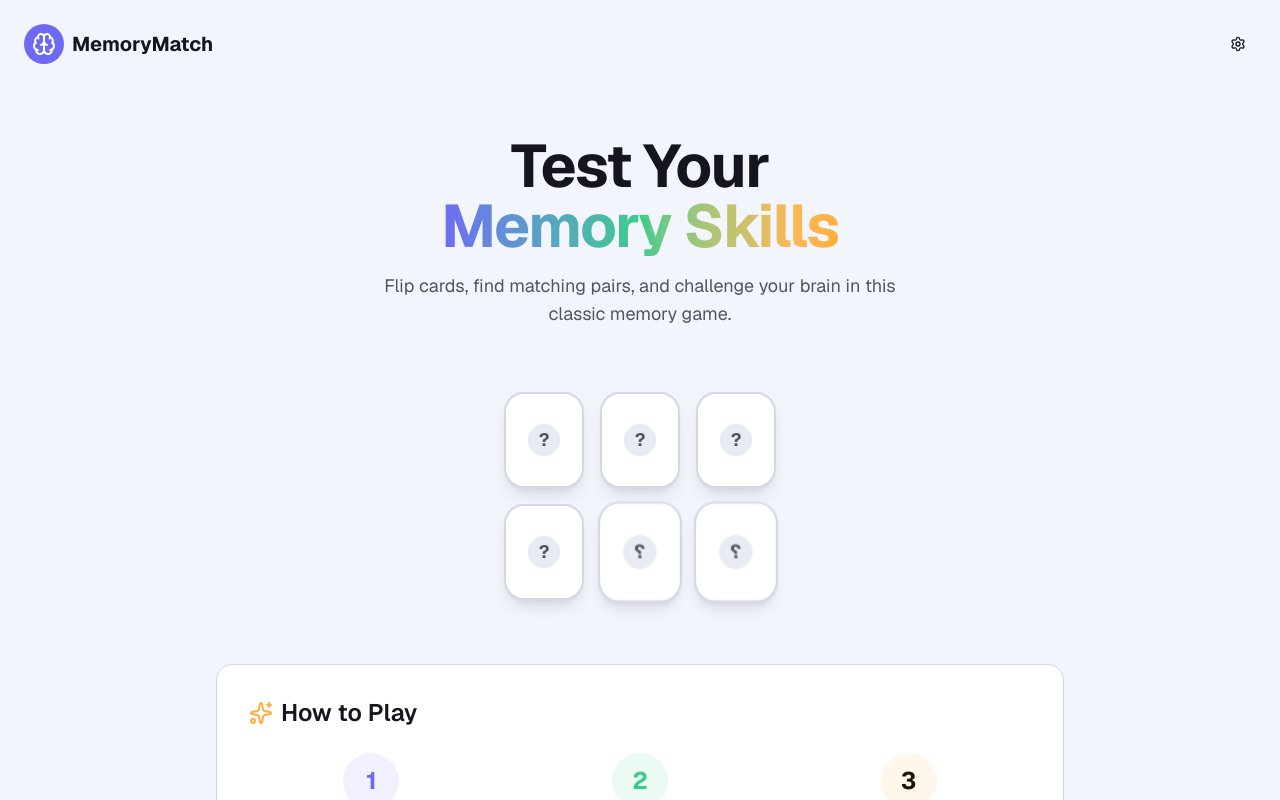
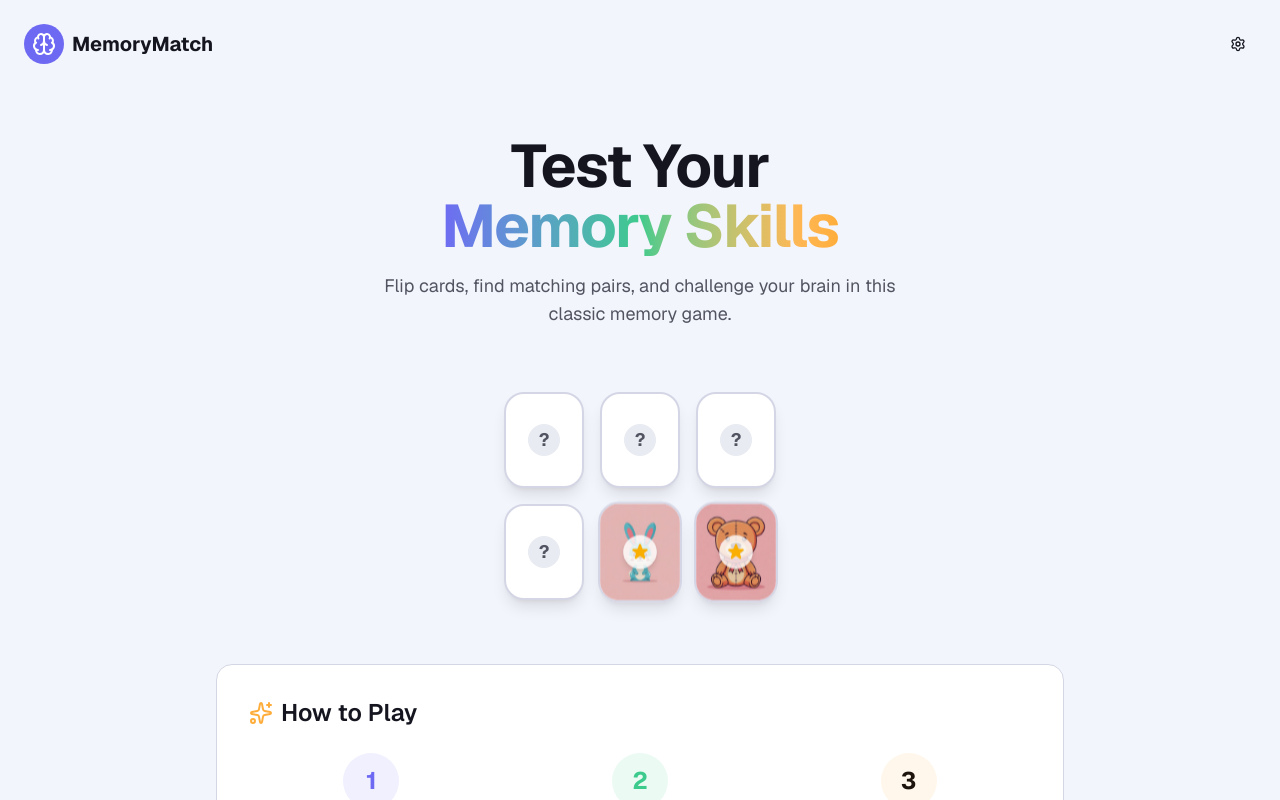
Before and after one commit to focusOtter/picture-matching-game-ui, a Next.js app: page / in a window 1280 px wide. Shown: the top 800 px of the page. Built offline with nearby package versions, Linux system fonts and the light colour scheme.

Commit message:
fix: correct home page card flip animation\n\nApply backface-visibility fix for proper rotation.

```diff
--- a/components/card-animation.tsx
+++ b/components/card-animation.tsx
@@ -41,20 +41,23 @@ export function CardAnimation() {
         {cards.map((card, index) => (
           <motion.div
             key={card.id}
-            initial={{ rotateY: 0 }}
             animate={{
-              rotateY: flippedCards.includes(index) ? 180 : 0,
               scale: flippedCards.includes(index) ? 1.05 : 1
             }}
             transition={{
-              duration: 0.5,
+              duration: 0.3,
               type: 'spring',
               stiffness: 200,
               damping: 20
             }}
             className="perspective-1000"
           >
-            <div className="preserve-3d relative h-20 w-16 sm:h-24 sm:w-20">
+            <div
+              className="preserve-3d relative h-20 w-16 sm:h-24 sm:w-20 transition-transform duration-500"
+              style={{
+                transform: flippedCards.includes(index) ? 'rotateY(180deg)' : 'rotateY(0deg)'
+              }}
+            >
               {/* Card Back */}
               <div className="backface-hidden absolute inset-0 flex items-center justify-center rounded-xl border-2 border-border bg-card shadow-lg">
                 <div className="flex h-8 w-8 items-center justify-center rounded-lg bg-muted">
@@ -62,7 +65,10 @@ export function CardAnimation() {
                 </div>
               </div>
               {/* Card Front */}
-              <div className="backface-hidden rotate-y-180 absolute inset-0 overflow-hidden rounded-xl border-2 border-border shadow-lg">
+              <div
+                className="backface-hidden absolute inset-0 overflow-hidden rounded-xl border-2 border-border shadow-lg"
+                style={{ transform: 'rotateY(180deg)' }}
+              >
                 <Image
                   src={card.imageUrl}
                   alt={`Card ${card.id}`}
```
